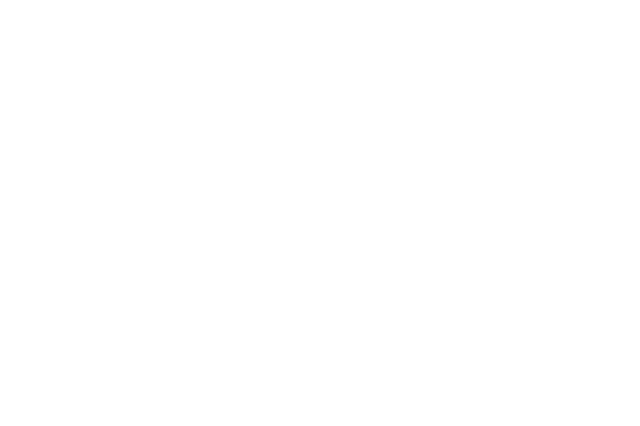
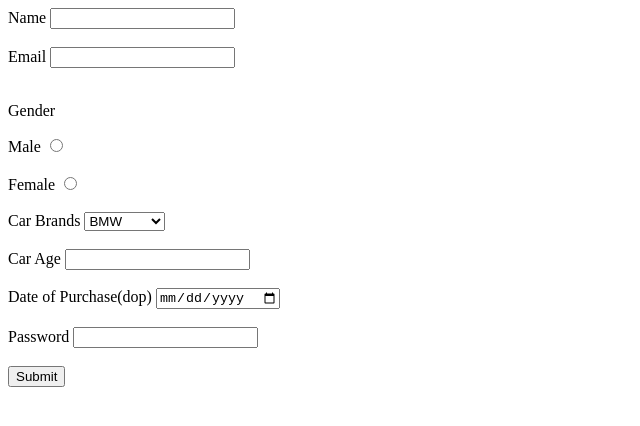
Before and after one commit to acciojob/car-insurance-form-swarajkashyap17, a website: page main.html in a window 1280 px wide. Shown: the whole page, without its empty margins (0-640 px from the left). Drawn offline with Linux system fonts and the light colour scheme.

Commit message:
created a submission

```diff
--- a/main.html
+++ b/main.html
@@ -8,6 +8,44 @@
 
 <body>
 	<!-- the entire body must be written by student -->
+	<form method="post">
+        <label for="name">Name</label>
+		<input type="text" name="name" id="name" required><br/><br/>
+		<label for="email">Email</label>
+		<input type="email" name="email" id="email" required><br/><br/>
+		<p>Gender</p>
+		<label for="radiomale">Male</label>
+		<input type="radio" name="radio" id="radiomale" required><br><br>
+		<label for="radiofemale">Female</label>
+		<input type="radio" name="radio" id="radiofemale" required><br><br>
+        <label for="cars">Car Brands</label>
+		<select id="cars" name="cars">
+			<option value="BMW">BMW</option>
+			<option value="Audi">Audi</option>
+			<option value="Mercedez">Mercedez</option>
+		</select>
+			<br>
+			<br>
+
+            <label for="carage">Car Age</label>
+			<input type="number" name="age" id="carage" required>
+			<br>
+			<br>
+			<label for="dop">Date of Purchase(dop)</label>
+			<input type="date" name="date" id="dop" required>
+			<br>
+			<br>
+
+			<label for="password">Password</label>
+			<input type="password" name="password" id="password" required>
+			<br>
+			<br>
+
+			 <button type="submit">Submit</button>
+	</form>
+
+
+
     <script type="text/javascript" src="./script.js">
 </script>
 
```
